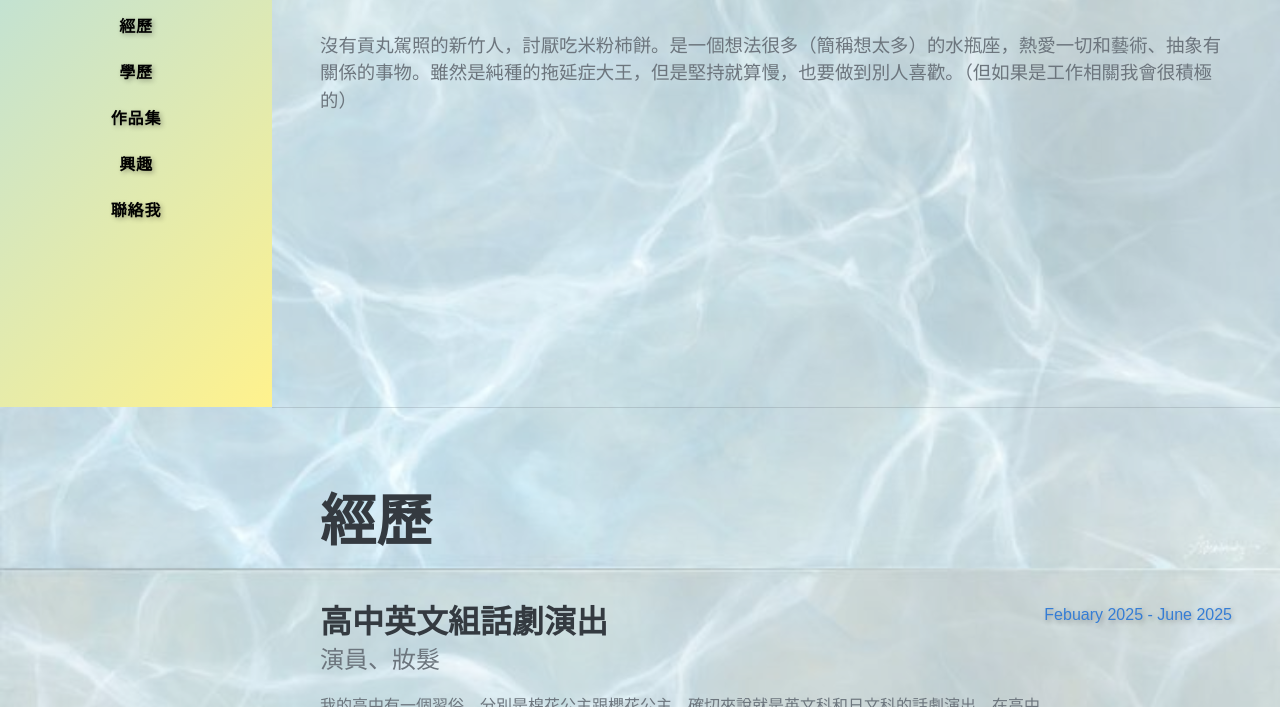
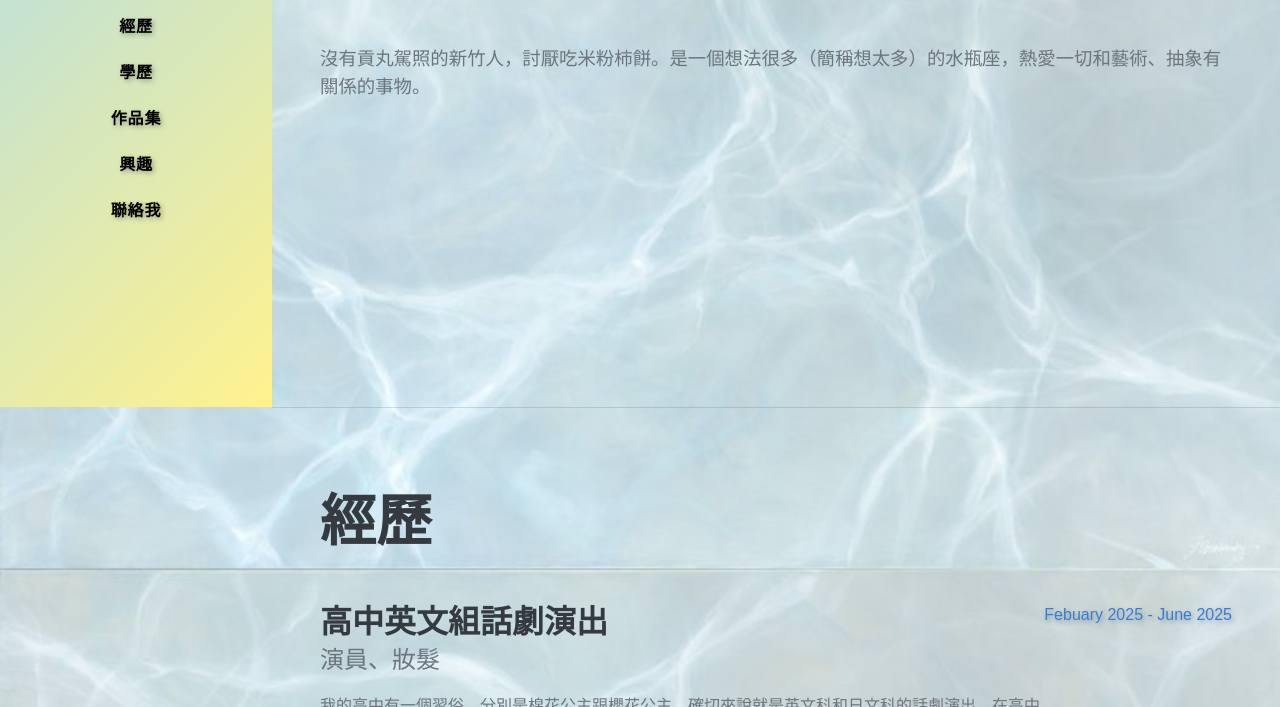
Before and after one commit to y3nch1a/a113070041.github.io, a plain HTML site: page index.html in a window 1280 px wide. Shown: the part 393-1100 px from the top of the page. Drawn offline with nearby package versions, Linux system fonts and the light colour scheme; a web font is replaced by a local one.

Commit message:
Update index.html

```diff
--- a/index.html
+++ b/index.html
@@ -141,7 +141,7 @@ function closeLightbox() {
                         台北市文山區試院路60巷1號705 · 0966256889 ·
                         <a href="mailto:aoao20090127@gmail.com">aoao20090127@gmail.com</a>
                     </div>
-                    <p class="lead mb-5">沒有貢丸駕照的新竹人，討厭吃米粉柿餅。是一個想法很多（簡稱想太多）的水瓶座，熱愛一切和藝術、抽象有關係的事物。雖然是純種的拖延症大王，但是堅持就算慢，也要做到別人喜歡。（但如果是工作相關我會很積極的）</p>
+                    <p class="lead mb-5">沒有貢丸駕照的新竹人，討厭吃米粉柿餅。是一個想法很多（簡稱想太多）的水瓶座，熱愛一切和藝術、抽象有關係的事物。</p>
 
                 </div>
             </section>
```
